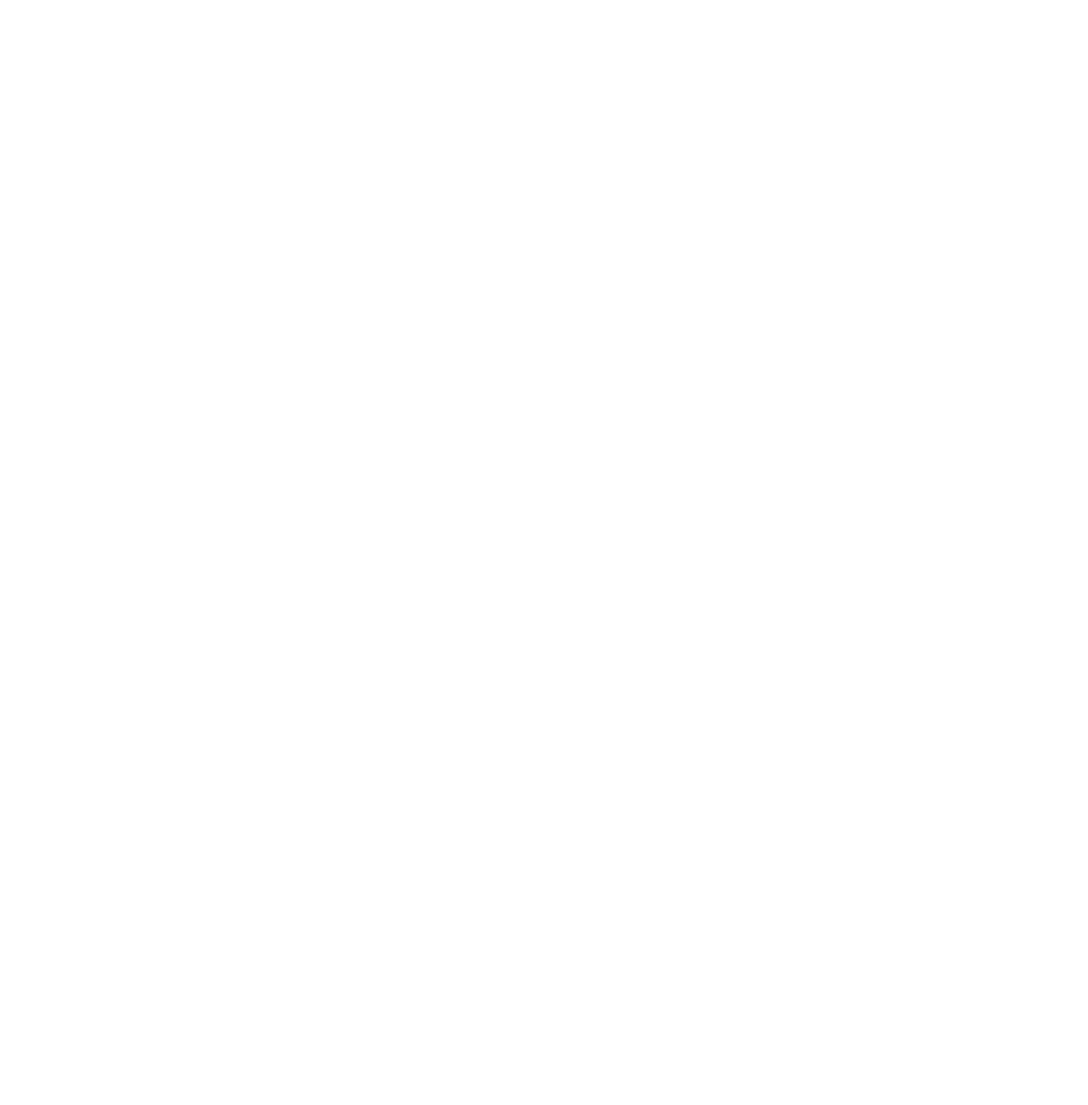
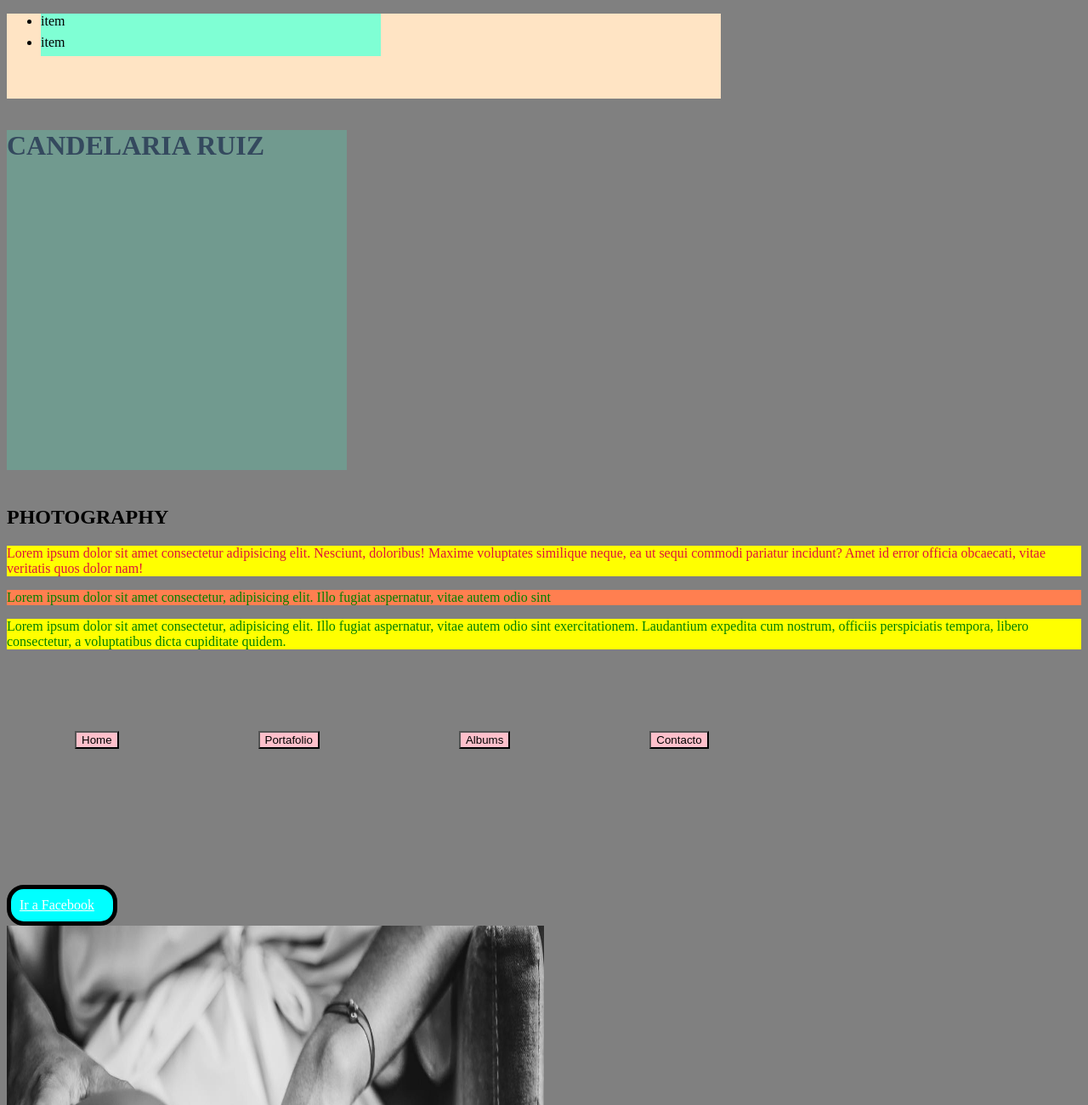
Before and after one commit to carolinasalimei/Cande, a plain HTML site: page pagina web/index.html in a window 1280 px wide. Shown: the top 1300 px of the page at 85% size. Before the commit the page ends 800 px from the top, so only its background shows below. Drawn offline with Linux system fonts and the light colour scheme.

Commit message:
pagina web

```diff
--- a/pagina web/index.html
+++ b/pagina web/index.html
@@ -1,15 +1,75 @@
 <!DOCTYPE html>
-<html lang="en">
+<html lang="es">
 
      <head>
           <meta charset="UTF-8">
           <meta http-equiv="X-UA-Compatible" content="IE=edge">
           <meta name="viewport" content="width=device-width, initial-scale=1.0">
-          <title>CANDELARIA RUIZ </title>
+          <link rel="stylesheet" href="./style.css">
+          <title>Candelaria Ruiz</title>
      </head>
 
      <body>
 
+          <style>
+               /* comentarios en CSS */
+               /* estilos  css */
+          </style>
+
+          <ul>
+               <li>item</li>
+               <li>item</li>
+
+          </ul>
+
+
+          <h1>CANDELARIA RUIZ</h1>
+          <h2>PHOTOGRAPHY</h2>
+
+          <!-- <p style="">Lorem ipsum dolor sit amet consectetur.<p> manera no recomensable-->
+
+
+
+
+          <P class="textoRojo">
+               Lorem ipsum dolor sit amet consectetur adipisicing elit. Nesciunt, doloribus! Maxime voluptates similique
+               neque, ea ut sequi commodi pariatur incidunt? Amet id error officia obcaecati, vitae veritatis quos dolor
+               nam!</P>
+
+          <P id="unTexto">
+               Lorem ipsum dolor sit amet consectetur, adipisicing elit. Illo fugiat aspernatur, vitae autem odio sint
+          </p>
+
+          <P>
+               Lorem ipsum dolor sit amet consectetur, adipisicing elit. Illo fugiat aspernatur, vitae autem odio sint
+               exercitationem. Laudantium expedita cum nostrum, officiis perspiciatis tempora, libero consectetur, a
+               voluptatibus dicta cupiditate quidem.</P>
+
+          <button>Home</button>
+          <button>Portafolio</button>
+          <button>Albums</button>
+          <button>Contacto</button>
+
+          <a href="https://www.facebook.com/cande.ruiz1/about">Ir a Facebook</a>
+
+          <img src="../pagina web/casamiento 1.jpg" alt="casamiento">
+
+
+          <div>
+
+
+               <p>hola</p>
+          </div>
+
+
+
+
+
+
+
+
+
+
      </body>
 
 </html>
--- /dev/null
+++ b/pagina web/style.css
@@ -0,0 +1,89 @@
+/* comentarios en CSS */
+body {
+     background-color: gray;
+     background-image: url(../pagina\ web/);
+     background-attachment: fixed;
+
+}
+
+h1 {
+     color: #34495e;
+     background-color: rgba(50, 255, 200, 0.2);
+     width: 400px;
+     height: 50vh;
+     display: inline-block;
+
+
+
+
+}
+
+a {
+     background-color: aqua;
+     color: white;
+     width: 100px;
+     padding: 10px;
+     border: black 5px solid;
+     border-radius: 20px;
+     margin-top: 80px;
+     display: block;
+
+}
+
+p {
+     color: green;
+     background-color: yellow;
+
+
+
+}
+
+button {
+     background-color: pink;
+     margin: 80px;
+}
+
+.textoRojo {
+     color: crimson;
+
+}
+
+.letras {
+     color: darkblue;
+
+}
+
+#unTexto {
+     background-color: coral;
+
+
+}
+
+
+img {
+     width: 50%;
+
+     height: 100vh;
+
+
+}
+
+ul {
+     width: 800px;
+     height: 100px;
+     background-color: bisque;
+}
+
+li {
+     width: 50%;
+     height: 25%;
+     background-color: aquamarine;
+}
+
+div {
+     width: 300px;
+
+     height: 200px;
+     background-image: url(../pagina\ web/.);
+
+}
```
Also changed, not shown: pagina web/casamiento 1.jpg (added), pagina web/casamiento.jpg (added), pagina web/panci.jpeg (added).
